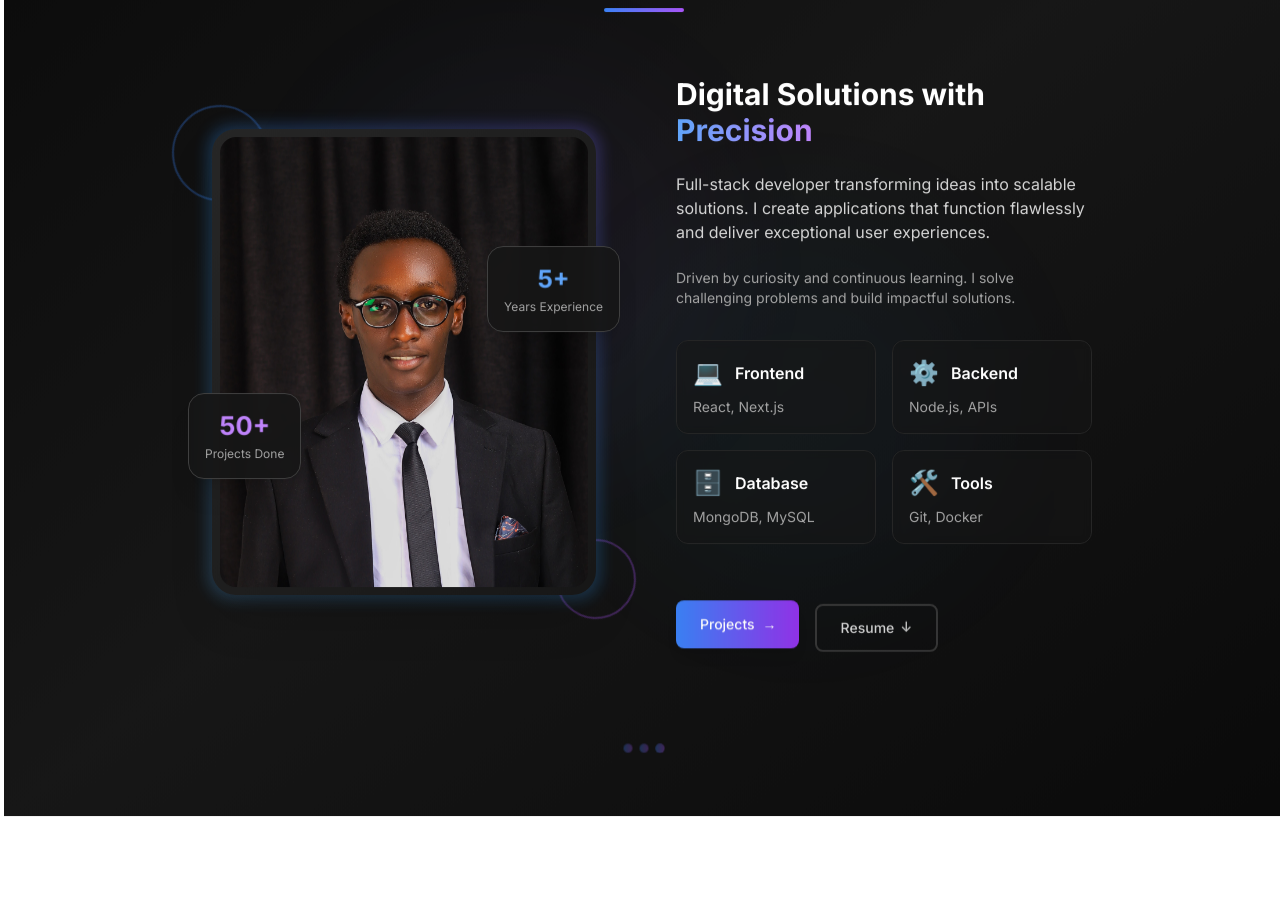
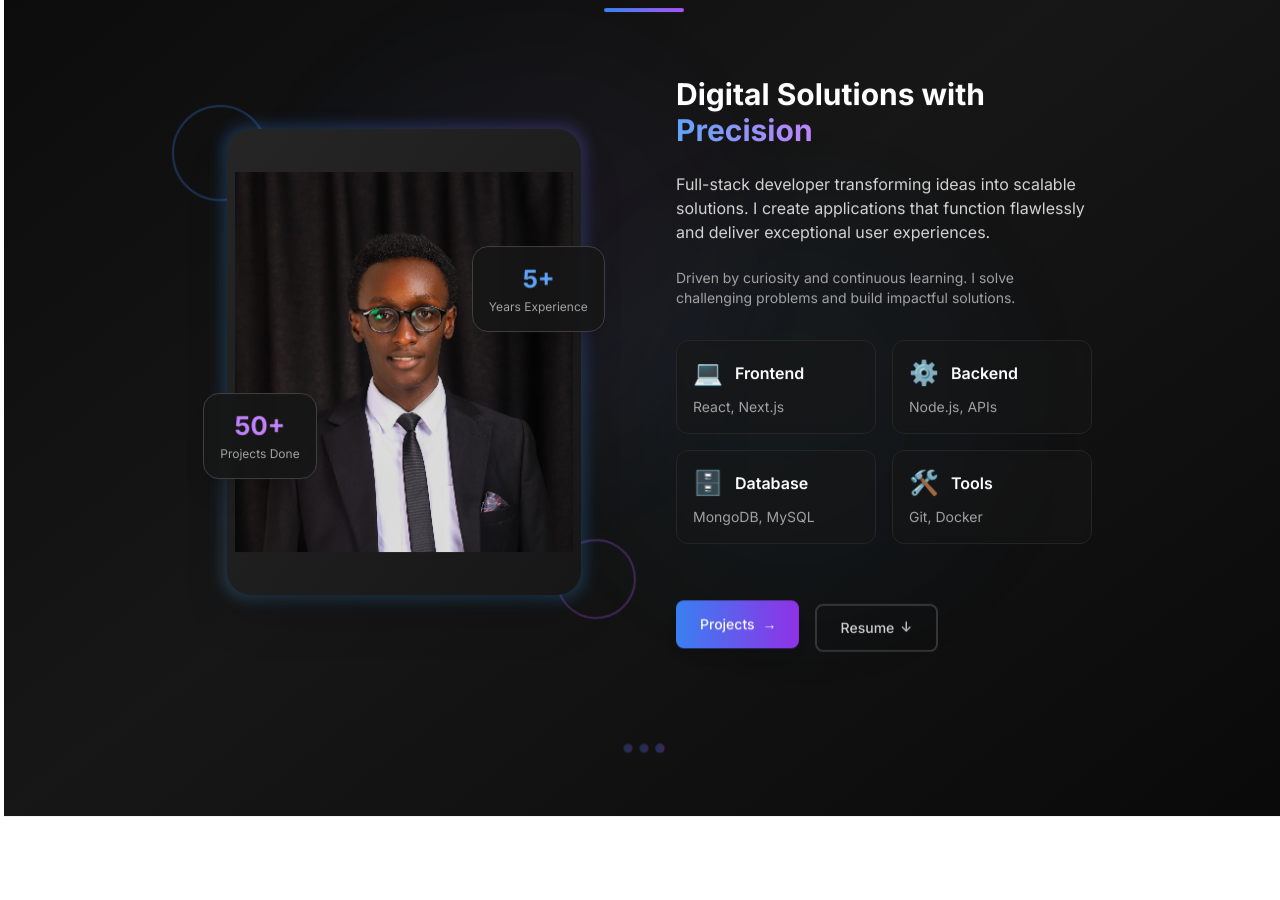
Before and after one commit to Kevin-murithi/Portfolio, a React (Vite) app: page / in a window 1280 px wide. Shown: the part 1060-1960 px from the top of the page. Built offline with nearby package versions, Linux system fonts and the light colour scheme; no server answers.

Commit message:
Still on the profile picture

```diff
--- a/src/components/About.jsx
+++ b/src/components/About.jsx
@@ -173,12 +173,16 @@ const About = () => {
               />
 
               {/* Image */}
-              <div className="relative bg-gradient-to-br from-neutral-800 to-neutral-900 rounded-2xl md:rounded-3xl p-1.5 md:p-2 shadow-2xl">
+              <div className="relative bg-gradient-to-br from-neutral-800 to-neutral-900 rounded-2xl md:rounded-3xl p-1.5 md:p-2 shadow-2xl overflow-hidden">
                 <motion.img
                   src={profilePic2}
                   alt="Kevin Murithi - Full Stack Developer"
-                  className="w-full h-[350px] md:h-[400px] lg:h-[450px] object-cover rounded-xl md:rounded-2xl"
-                  style={{ imageRendering: 'high-quality' }}
+                  className="w-full object-contain rounded-xl md:rounded-2xl"
+                  style={{
+                    imageRendering: 'high-quality',
+                    aspectRatio: '3/4',
+                    maxHeight: '450px'
+                  }}
                   loading="eager"
                   whileHover={{ scale: 1.05 }}
                   transition={{ duration: 0.4 }}
```
